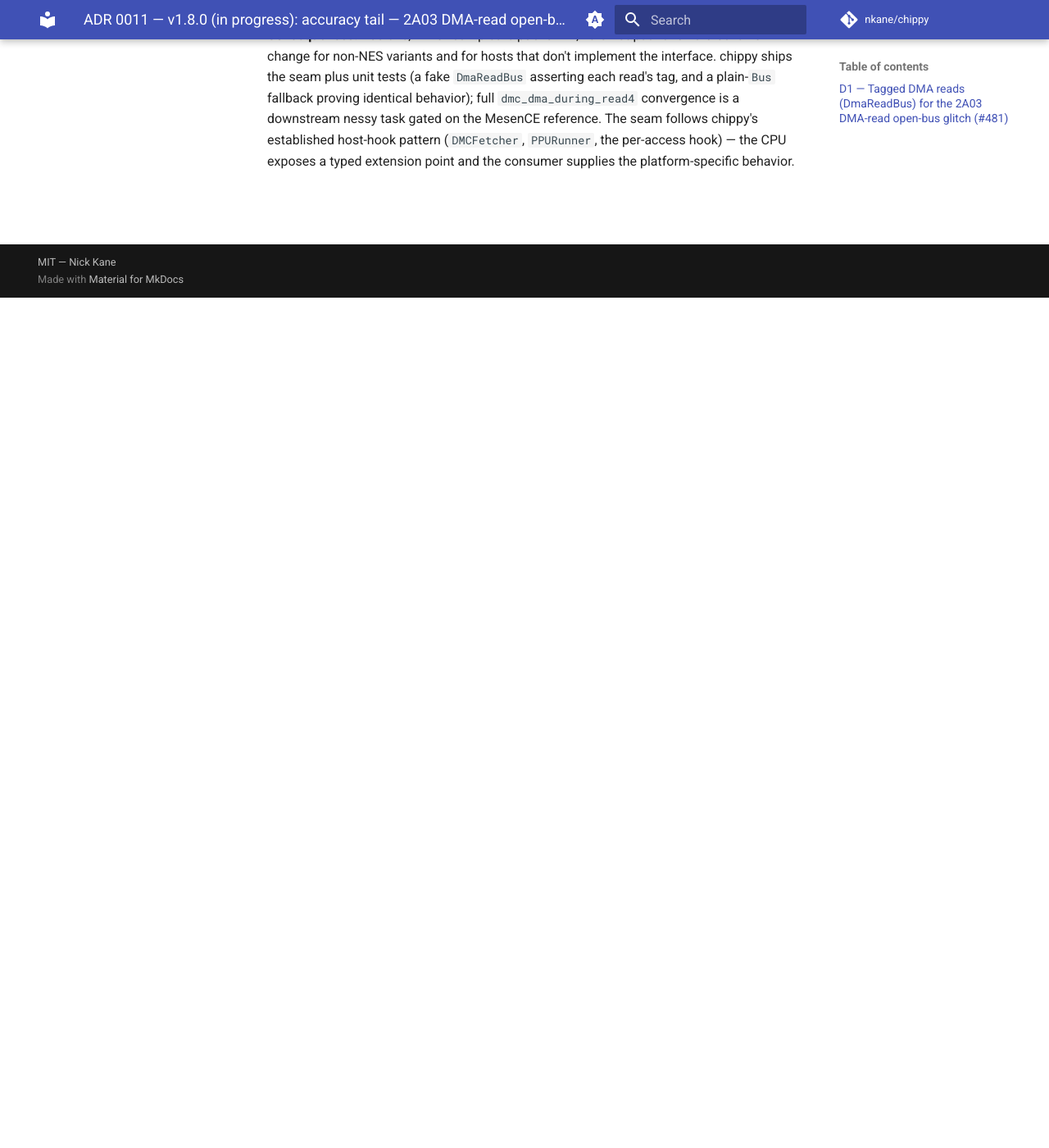
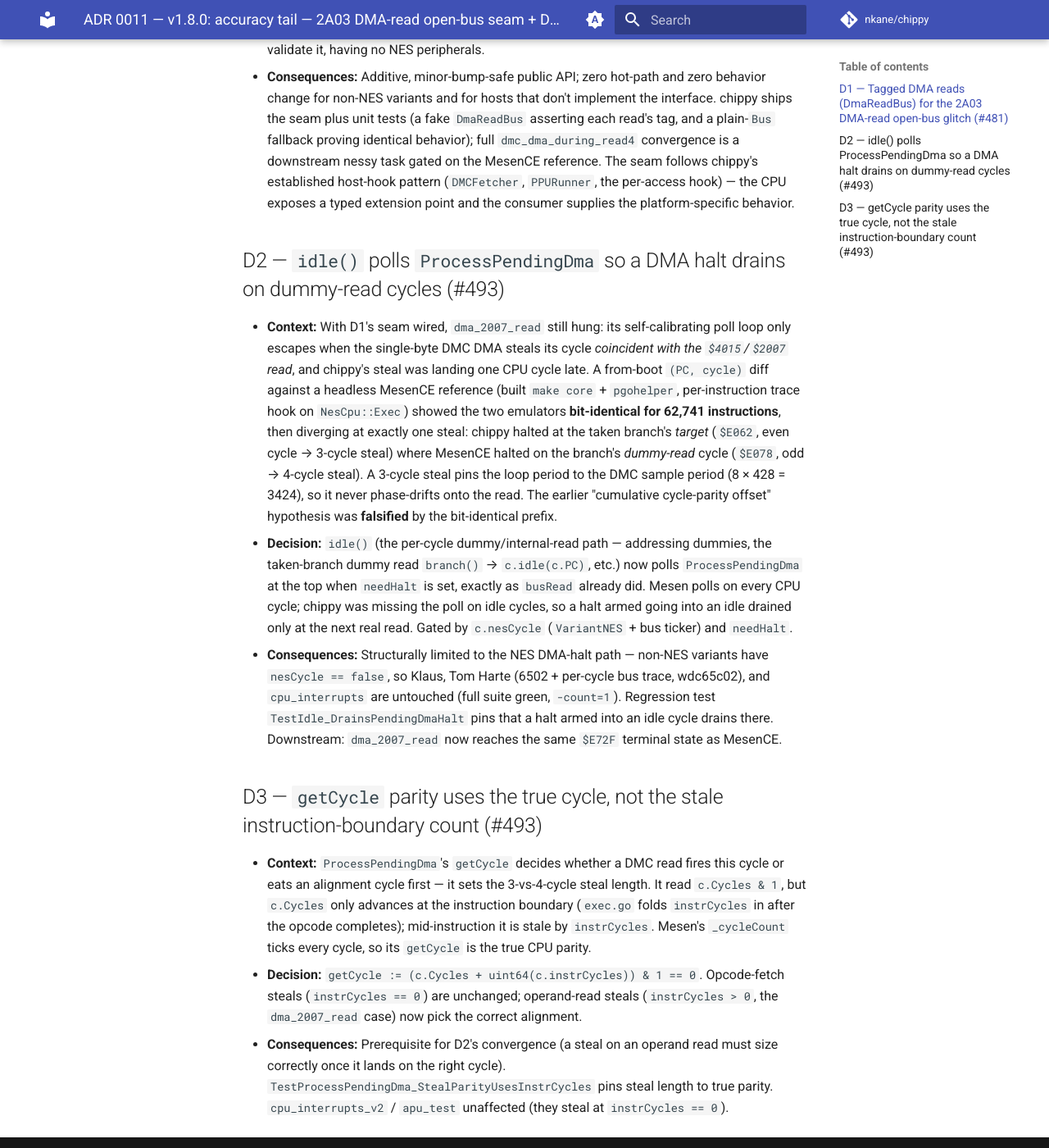
Before and after one commit to nkane/chippy, an MkDocs documentation site: the page built from docs/adr/0011-v1.8.0.md, in a window 1280 px wide and 1400 px high, scrolled down 1037 px. Shown: the whole window at 82% size. Built offline with MkDocs 1.6.1 and Material for MkDocs 9.7.7, drawn with Linux system fonts in a browser that asks for light colours; comment, search, counter and statistics services are not loaded; some of the changed text lies outside the part shown.

Commit message:
docs: finalize ADR 0011 + release markers for v1.8.0 (#498)
Mark ADR 0011 Accepted (2026-06-26) and complete it with the two
DMC-DMA steal-timing decisions alongside D1's DmaReadBus seam: D2 idle()
polls ProcessPendingDma so a DMA halt drains on a taken-branch dummy-read
cycle (#493/#497), D3 true-cycle getCycle (#493/#494). Update the ADR
index date + theme, the CLAUDE.md release marker (v1.7.0 -> v1.8.0), and
the docs/context.md handoff to record v1.8.0 as shipped and #20 closed.

```diff
--- a/docs/adr/0011-v1.8.0.md
+++ b/docs/adr/0011-v1.8.0.md
@@ -1,10 +1,13 @@
-# ADR 0011 — v1.8.0 (in progress): accuracy tail — 2A03 DMA-read open-bus seam
+# ADR 0011 — v1.8.0: accuracy tail — 2A03 DMA-read open-bus seam + DMC-DMA steal timing
 
-- **Status:** Proposed
-- **Release:** v1.8.0 (unreleased; in progress)
+- **Status:** Accepted (2026-06-26)
+- **Release:** v1.8.0 (shipped 2026-06-26)
 - **Theme:** The post-v1.7.0 accuracy tail. This ADR is opened by the first
   decision of the cycle and grows as the release lands; per-release decisions
-  fold in here rather than spawning topic ADRs.
+  fold in here rather than spawning topic ADRs. The through-line is
+  `dmc_dma_during_read4` / nessy #20: the host-side seam (D1) plus the two
+  CPU-side DMC-DMA steal-timing fixes (D2, D3) that, with nessy's host conflict
+  formula, finally converge `dma_2007_read`.
 
 ## D1 — Tagged DMA reads (`DmaReadBus`) for the 2A03 DMA-read open-bus glitch (#481)
 
@@ -41,3 +44,48 @@
   host-hook pattern (`DMCFetcher`, `PPURunner`, the per-access hook) — the CPU
   exposes a typed extension point and the consumer supplies the
   platform-specific behavior.
+
+## D2 — `idle()` polls `ProcessPendingDma` so a DMA halt drains on dummy-read cycles (#493)
+
+- **Context:** With D1's seam wired, `dma_2007_read` still hung: its
+  self-calibrating poll loop only escapes when the single-byte DMC DMA steals
+  its cycle *coincident with the `$4015`/`$2007` read*, and chippy's steal was
+  landing one CPU cycle late. A from-boot `(PC, cycle)` diff against a headless
+  MesenCE reference (built `make core` + `pgohelper`, per-instruction trace hook
+  on `NesCpu::Exec`) showed the two emulators **bit-identical for 62,741
+  instructions**, then diverging at exactly one steal: chippy halted at the
+  taken branch's *target* (`$E062`, even cycle → 3-cycle steal) where MesenCE
+  halted on the branch's *dummy-read* cycle (`$E078`, odd → 4-cycle steal). A
+  3-cycle steal pins the loop period to the DMC sample period (8 × 428 = 3424),
+  so it never phase-drifts onto the read. The earlier "cumulative cycle-parity
+  offset" hypothesis was **falsified** by the bit-identical prefix.
+- **Decision:** `idle()` (the per-cycle dummy/internal-read path — addressing
+  dummies, the taken-branch dummy read `branch()` → `c.idle(c.PC)`, etc.) now
+  polls `ProcessPendingDma` at the top when `needHalt` is set, exactly as
+  `busRead` already did. Mesen polls on every CPU cycle; chippy was missing the
+  poll on idle cycles, so a halt armed going into an idle drained only at the
+  next real read. Gated by `c.nesCycle` (`VariantNES` + bus ticker) and
+  `needHalt`.
+- **Consequences:** Structurally limited to the NES DMA-halt path — non-NES
+  variants have `nesCycle == false`, so Klaus, Tom Harte (6502 + per-cycle bus
+  trace, wdc65c02), and `cpu_interrupts` are untouched (full suite green,
+  `-count=1`). Regression test `TestIdle_DrainsPendingDmaHalt` pins that a halt
+  armed into an idle cycle drains there. Downstream: `dma_2007_read` now reaches
+  the same `$E72F` terminal state as MesenCE.
+
+## D3 — `getCycle` parity uses the true cycle, not the stale instruction-boundary count (#493)
+
+- **Context:** `ProcessPendingDma`'s `getCycle` decides whether a DMC read fires
+  this cycle or eats an alignment cycle first — it sets the 3-vs-4-cycle steal
+  length. It read `c.Cycles & 1`, but `c.Cycles` only advances at the
+  instruction boundary (`exec.go` folds `instrCycles` in after the opcode
+  completes); mid-instruction it is stale by `instrCycles`. Mesen's
+  `_cycleCount` ticks every cycle, so its `getCycle` is the true CPU parity.
+- **Decision:** `getCycle := (c.Cycles + uint64(c.instrCycles)) & 1 == 0`.
+  Opcode-fetch steals (`instrCycles == 0`) are unchanged; operand-read steals
+  (`instrCycles > 0`, the `dma_2007_read` case) now pick the correct alignment.
+- **Consequences:** Prerequisite for D2's convergence (a steal on an operand
+  read must size correctly once it lands on the right cycle).
+  `TestProcessPendingDma_StealParityUsesInstrCycles` pins steal length to true
+  parity. `cpu_interrupts_v2` / `apu_test` unaffected (they steal at
+  `instrCycles == 0`).
--- a/docs/adr/README.md
+++ b/docs/adr/README.md
@@ -23,7 +23,7 @@ reversed or refined are marked *Superseded by* with a link.
 | [0008](0008-v1.5.0.md) | v1.5.0 | 2026-06-11 | DAP onramp + complete CPU ROM coverage + host debug hooks (epics #402, #419) |
 | [0009](0009-v1.6.0.md) | v1.6.0 | 2026-06-16 | Accuracy tail (238/238 6502 bus-exact, 65C02 Tom Harte) + debugger UX (struct overlay, DAP array children, dirtyRanges) (epic #438) |
 | [0010](0010-v1.7.0.md) | v1.7.0 | 2026-06-25 | TUI-via-DAP flip + freeze-beyond-RAM + WASM playground + full Tom Harte-validated 65816 core (epic #458) |
-| [0011](0011-v1.8.0.md) | v1.8.0 | unreleased | Accuracy tail — 2A03 DMA-read open-bus seam (`DmaReadBus`, #481) |
+| [0011](0011-v1.8.0.md) | v1.8.0 | 2026-06-26 | Accuracy tail — 2A03 DMA-read open-bus seam (`DmaReadBus`, #481) + DMC-DMA steal timing: `idle()` polls the DMA halt + true-cycle `getCycle` (#493), converging `dmc_dma_during_read4` |
 
 ## Conventions captured across releases
 
--- a/docs/context.md
+++ b/docs/context.md
@@ -8,6 +8,7 @@
 ## 0. Where we are right now (session handoff)
 
 - **v1.6.0 shipped** 2026-06-16 (tag `v1.6.0`, GitHub release + Homebrew **cask** live, ADR `0009-v1.6.0.md`). Closed epic #438: ARR decimal (#424), 238/238 6502 bus-exact (#428), 65C02 Tom Harte + 5 CMOS fixes (#426), struct overlay watch (#409), DAP array children (#410), chippy-state dirtyRanges (#440), goreleaser cask (#413).
+- **v1.8.0 shipped** 2026-06-26 (tag `v1.8.0`, ADR `0011-v1.8.0.md`). Accuracy tail closing `dmc_dma_during_read4` / nessy #20: D1 the `DmaReadBus` tagged-DMA-read seam (#481/#492); D2 `idle()` polls `ProcessPendingDma` so a DMA halt drains on a taken-branch dummy-read cycle (#493/#497) — root-caused by a from-boot `(PC, cycle)` diff vs a headless MesenCE reference (bit-identical 62,741 instructions, then chippy halts at the branch target `$E062`/even/steal-3 where MesenCE halts on the branch dummy read `$E078`/odd/steal-4); D3 true-cycle `getCycle` (`(Cycles+instrCycles)&1`, #493/#494). Also 65816 per-cycle bus-trace chunk 1 (#495/#496). With nessy's host-side `dmaBus` conflict formula, `dma_2007_read` now reaches the same `$E72F` terminal as MesenCE. Minor bump — `DmaReadBus` is additive; D2/D3 are NES-DMA-path behavior fixes (non-NES variants gated out, Klaus/Harte/Lorenz green).
 - **v1.7.0 shipped** 2026-06-25 (tag `v1.7.0`, ADR `0010-v1.7.0.md`). Closed epic #458 + all sub-issues: full Tom Harte-validated WDC 65C816 core (#456, 256 opcodes emulation + native; #462 native folded in), TUI-via-DAP render+control flip (#449–452, #461, #471), freeze beyond RAM (#463), DAP data breakpoints + setVariable (#453, #454), 65C02 per-cycle bus trace (#455, #475), hosted WASM playground drag-drop (#457). Minor bump — TUI flip is `internal/`-only so the public Go API stayed additive.
   - Theme A (TUI-via-DAP migration + default flip, the v2.0 arc): #449 stack→`stackTrace`, #450 flags→`variables`, #451 memory→`readMemory`+dirtyRanges, #452 disasm→`disassemble`, then #461 flip default to DAP-only + delete the dead direct-render path (depends on #449–#452).
   - Theme B (DAP parity): #453 data breakpoints (`setDataBreakpoints`/`dataBreakpointInfo`, expose TUI mem-watch), #454 `setVariable` on memory + Globals array children.
@@ -31,7 +32,7 @@
   cycle-by-cycle reference.
 - **2 open issues outside the v1.7 set** (#480 done-pending-merge, #481 epic).
   `main` clean at the v1.6.0 prep merge.
-- **ADRs current** through v1.6.0 (0001–0009); v1.7 will be `0010-v1.7.0.md`. Pre-1.0 0.x tags fold into ADR 0001.
+- **ADRs current** through v1.8.0 (0001–0011). Pre-1.0 0.x tags fold into ADR 0001.
 
 ---
 
@@ -173,7 +174,7 @@ Bus chain: `CPU → tui.WBus → cpu.MMIO → cpu.RAM`
 
 ### Merged PRs of note
 - DMC-steal cycle parity fix (issue #493, v1.8, `Refs` not `Closes`): `ProcessPendingDma`'s `getCycle` (the alignment-cycle decision that sets the 3-vs-4-cycle DMC steal length) read `c.Cycles&1`, but `c.Cycles` only advances at the instruction boundary (`exec.go`) — mid-instruction it is stale by `instrCycles`. Mesen's `_cycleCount` ticks every cycle, so its parity is the true CPU cycle. Fixed to `(c.Cycles+instrCycles)&1`. Opcode-fetch steals (`instrCycles==0`, e.g. `cpu_interrupts_v2`/`apu_test`) were already correct and unaffected; the bug only bit a steal landing on an operand read (`instrCycles>0`) — exactly the `BIT $4015` case `dma_2007_read` needs, where stale parity froze the steal cost per iteration and killed the phase drift the calibration loop relies on. Regression test `TestProcessPendingDma_StealParityUsesInstrCycles` pins steal length to true-cycle parity. **Still open in #493:** full `dma_2007_read` convergence needs a MesenCE cycle-by-cycle reference + the nessy APU arm-cycle (DMC buffer-drain → `SetNeedDmcDma`); this fix is a prerequisite, not the whole story.
-- DMA-read open-bus seam — `DmaReadBus` (issue #481, v1.8, `Refs` not `Closes`): the chippy-side seam for the 2A03 DMA-during-internal-register-read glitch (`dmc_dma_during_read4`). `ProcessPendingDma`'s five bus reads (`cpu/dma.go`) were untagged `Bus.Read`, so a host couldn't tell a DMC sample fetch from a normal read and couldn't apply the open-bus / internal-register conflict. New optional `DmaReadBus{ ReadDma(addr, DmaKind) }` Bus extension with a `DmaKind` tag (`DmaDummyRead`/`DmaSpriteRead`/`DmaDmcRead`); the DMC fetch routes through it as `DmaDmcRead`, sprites as `DmaSpriteRead`, halt/alignment dummies as `DmaDummyRead`. Assertion cached at `SetBus` (`dmaBus` field, mirroring `busTicker`) so the 256-read sprite loop pays no per-read type-assert; unimplemented hosts fall back to plain `Bus.Read`, byte-for-byte identical (proven by `TestProcessPendingDma_PlainBusFallback` comparing cycle count + routed sample). The CPU contributes **only the tag** — the open-bus latch + conflict formula + `$4016/$4017` bit-deletion stay host-owned. Unit tests (`cpu/dma_test.go`) assert each read's tag + drain state. ADR `docs/adr/0011-v1.8.0.md` D1. **Remaining (nessy, not chippy):** implement `ReadDma` with the conflict formula, converge `dmc_dma_during_read4` against a MesenCE cycle-by-cycle reference.
+- DMA-read open-bus seam — `DmaReadBus` (issue #481, v1.8, `Refs` not `Closes`): the chippy-side seam for the 2A03 DMA-during-internal-register-read glitch (`dmc_dma_during_read4`). `ProcessPendingDma`'s five bus reads (`cpu/dma.go`) were untagged `Bus.Read`, so a host couldn't tell a DMC sample fetch from a normal read and couldn't apply the open-bus / internal-register conflict. New optional `DmaReadBus{ ReadDma(addr, DmaKind) }` Bus extension with a `DmaKind` tag (`DmaDummyRead`/`DmaSpriteRead`/`DmaDmcRead`); the DMC fetch routes through it as `DmaDmcRead`, sprites as `DmaSpriteRead`, halt/alignment dummies as `DmaDummyRead`. Assertion cached at `SetBus` (`dmaBus` field, mirroring `busTicker`) so the 256-read sprite loop pays no per-read type-assert; unimplemented hosts fall back to plain `Bus.Read`, byte-for-byte identical (proven by `TestProcessPendingDma_PlainBusFallback` comparing cycle count + routed sample). The CPU contributes **only the tag** — the open-bus latch + conflict formula + `$4016/$4017` bit-deletion stay host-owned. Unit tests (`cpu/dma_test.go`) assert each read's tag + drain state. ADR `docs/adr/0011-v1.8.0.md` D1. **DONE:** the steal-timing follow-ups (#493/#494/#497, ADR D2/D3 — `idle()` halt poll + true-cycle `getCycle`) plus nessy's host `dmaBus` conflict formula converge `dma_2007_read` (reaches the same `$E72F` terminal as MesenCE), closing nessy #20.
 - 65816 full core — finish + close (issue #456, v1.7, **Closes**): the epic-closing PR — `-cpu 65816` now **runs in the TUI** and disassembles 65816 mnemonics. `Bus24From16` (`cpu/cpu816.go`) mirrors the 16-bit MMIO/watchpoint bus into bank 0, so the 65816 core executes bank-0 programs through the same RAM the panels render (reset vector resolves normally); cross-bank accesses alias to bank 0 (documented limitation pending a bank-aware bus). `Disasm816` (`cpu/disasm816.go`) is a dedicated 256-entry decoder that reads the live M/X/E width to size immediates (LDA # is 2 or 3 bytes) and renders the new syntaxes (long `$123456`, `[dp]`, `sr,S`, `MVN src,dst`); `DisasmCPU`/`DisasmCPUWithSyms` dispatch to it for `VariantW65816`. ADR `docs/adr/0010-v1.7.0.md` (Draft — the v1.7.0 release ADR, leading with the 65816 decisions D1–D7). README + `-cpu` help updated from "scaffold" to "full core." **#456 done** — 256/256 opcodes, Tom Harte-validated (254 via the harness in both modes, MVN/MVP via unit test).
 - 65816 full core — MVN/MVP (issue #456, v1.7, `Refs` not `Closes`): block move completes the **256-opcode execution core** (`blockMove` in `cpu/ctrl816.go`, MVN $54 ascending / MVP $44 descending). Moves C+1 bytes from src bank:X to dst bank:Y using 16-bit X/Y/C regardless of width, sets DBR to the destination bank. chippy moves the whole block in one `Step` (7 cycles/byte) for debugger sanity rather than re-running the opcode per byte; the Tom Harte corpus caps each block-move test at ~100 cycles mid-instruction (a generator artifact), so MVN/MVP are covered by a dedicated unit test (`cpu816_test.go`) instead of the harness. All other 254 opcodes stay Harte-green in both modes. Remaining for #456: width-dependent disassembly + ADR, then close.
 - 65816 full core — chunk 3 (issue #456, v1.7, `Refs` not `Closes`): RMW + stack + control flow — **254 of 256 opcodes** now implemented and Harte-green (only MVN/MVP $44/$54 remain). `cpu/ctrl816.go` adds the 24-bit-bus stack helpers, width-aware RMW kernels (ASL/LSR/ROL/ROR/INC/DEC accumulator + memory, TSB/TRB), branches (no page-cross penalty in native; +1 only when taken-and-crossing in emulation), and BRK/COP (mode-specific vectors `$FFE6/$FFFE`, `$FFE4/$FFF4`; push PBR in native, zero PBR in both, clear D + set I). Opcodes wired in `step816`: all shifts/rotates + INC/DEC/TSB/TRB, the full push/pull set (PHA/PLA/PHX/PHY/PLX/PLY/PHP/PLP/PHB/PLB/PHK/PHD/PLD/PEA/PEI/PER), JMP/JML/JSR/JSL/RTS/RTL/RTI + (abs)/(abs,X)/[abs] indirects, all branches incl. BRA/BRL, WDM/WAI/STP. Three quirks pinned against Harte: the **new 16-bit stack instructions** (PEA/PEI/PER/PHD/PLD/JSL/RTL) ignore the emulation page-1 wrap mid-instruction (full 16-bit SP, then SPHi reforced to $01) while the legacy ops (JSR/RTS/BRK/RTI/PHA…) page-wrap; **JMP/JSR (abs,X)** read the pointer high byte wrapping within the program bank (`bankInc`); and **PEI**'s direct-page word read page-wraps in emulation (`readDPWordWrap`) where the (dp) addressing modes do not. `TestHarte65816` green for all 254 implemented opcodes in BOTH modes (full files, uncached). **Chunk 4** (final): MVN/MVP block move (Harte models them as a bounded fixed-cycle move) + width-dependent disassembly + ADR, then close the epic.
```
Also changed, not shown: CLAUDE.md (+1 -1 lines).
